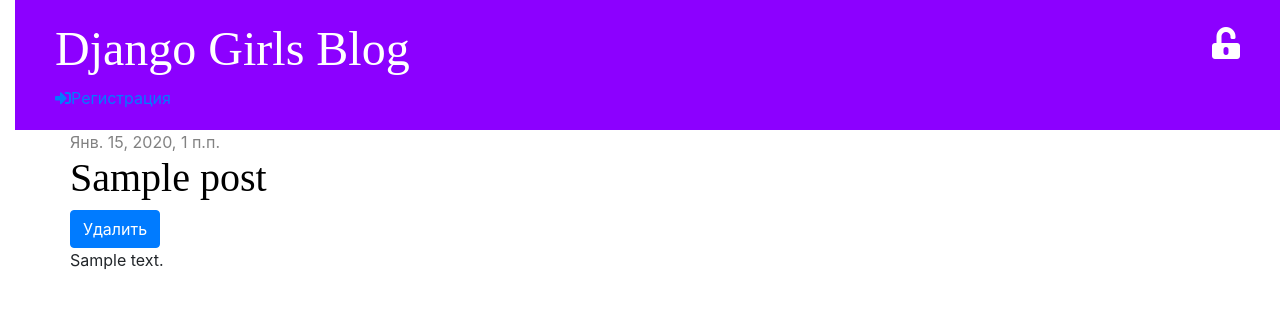
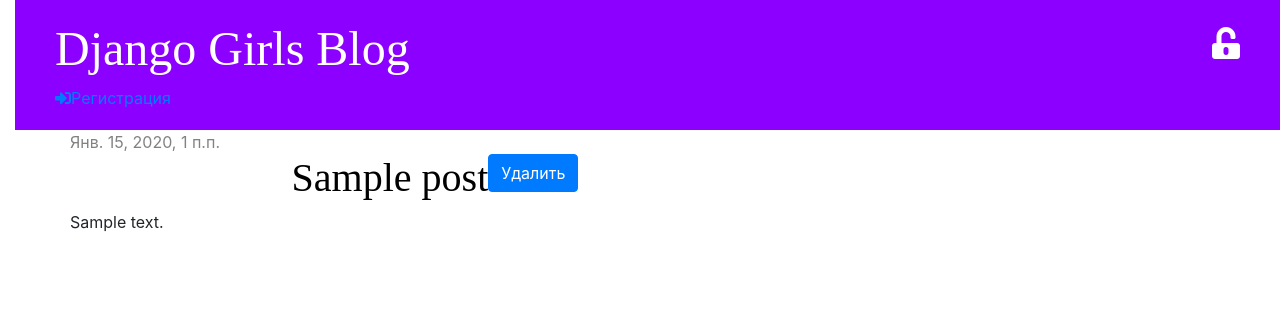
Before and after one commit to ElizabethBylatova/djangogirls, a Django app: template blog/templates/blog/post_list.html in a window 1280 px wide. Shown: the top 309 px of the page. Run offline with Django 3.2, Linux system fonts and the light colour scheme; the template is opened without the code that fills it: values that come from a table or form of the project are taken from there, others are empty; tables that the repository leaves empty hold one stand-in row (values such as "Sample post"); some libraries are stand-ins or nearby versions.

Commit message:
Moving the delete button

```diff
--- a/blog/templates/blog/post_list.html
+++ b/blog/templates/blog/post_list.html
@@ -6,8 +6,12 @@
             <div class="date">
                 {{ post.published_date }}
             </div>
-            <h1><a href="{% url 'post_detail' pk=post.pk %}">{{ post.title }}</a></h1>
-            <a class="btn btn-primary" href="{% url 'post-delete' pk=post.pk %}">Удалить</a>
+            <div style="display: flex; justify-content: center">
+                <h1><a href="{% url 'post_detail' pk=post.pk %}">{{ post.title }}</a></h1>
+                <div>
+                <a class="btn btn-primary" href="{% url 'post-delete' pk=post.pk %}">Удалить</a>
+                </div>
+            </div>
             <p>{{ post.text|linebreaksbr }}</p>
         </div>
     {% endfor %}
```
